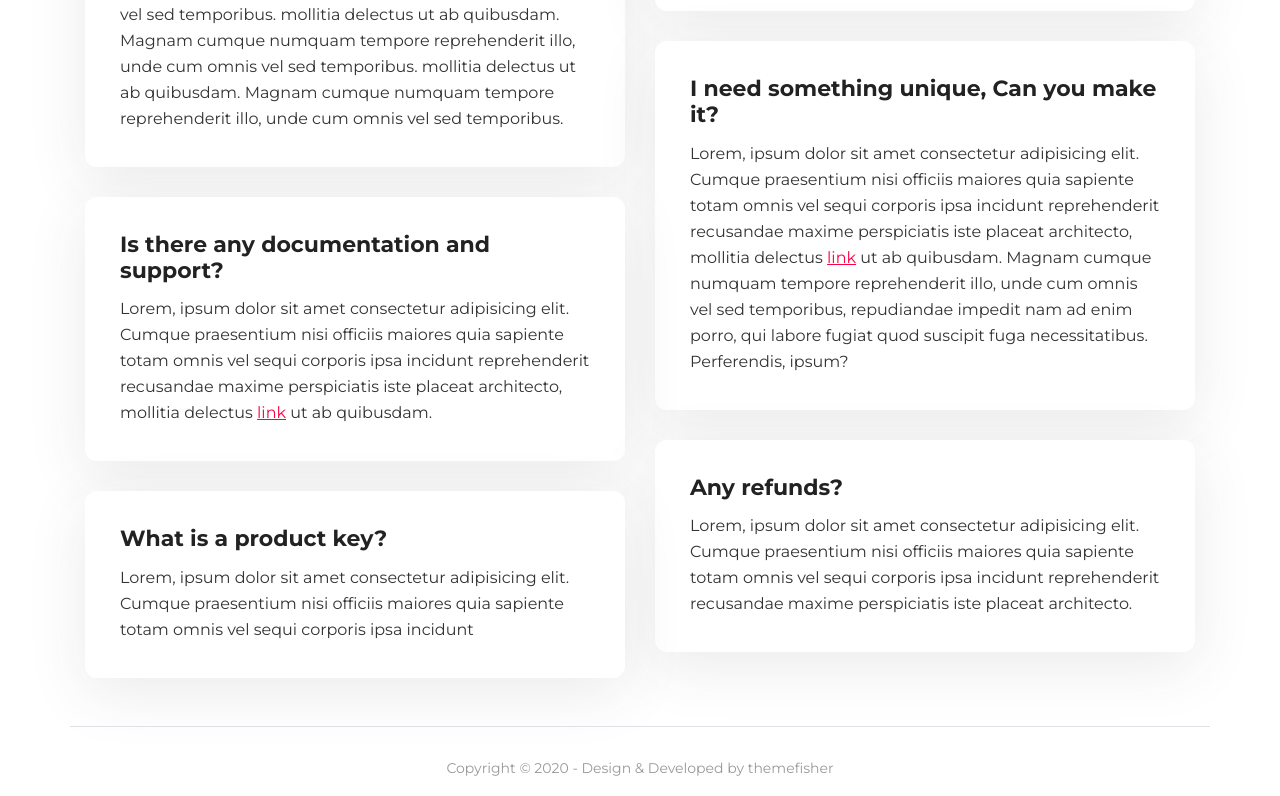
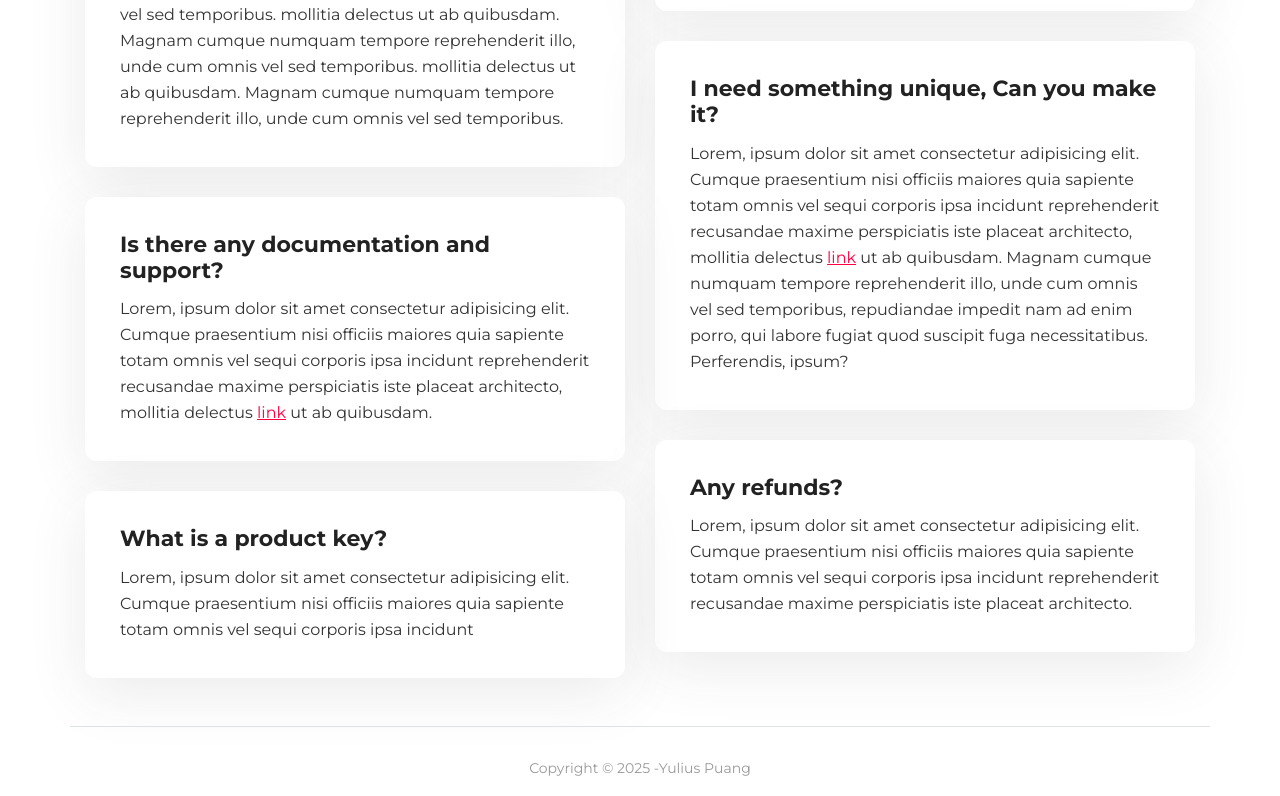
Before and after one commit to jpuang/module2-solution, a plain HTML site: page index.html in a window 1280 px wide. Shown: the part 511-1307 px from the top of the page. Drawn offline with Linux system fonts and the light colour scheme.

Commit message:
Update index.html

```diff
--- a/index.html
+++ b/index.html
@@ -157,7 +157,7 @@
 
       </div>
       <div class="py-4 has-text-centered">
-         <small class="text-light">Copyright © 2020 - Design &amp; Developed by <a href="https://themefisher.com">themefisher</a></small>
+         <small class="text-light">Copyright © 2025 -<a href="https://github.com/jpuang/module2-solution/edit/main/index.html">Yulius Puang</a></small>
       </div>
    </div>
 </footer>
```
